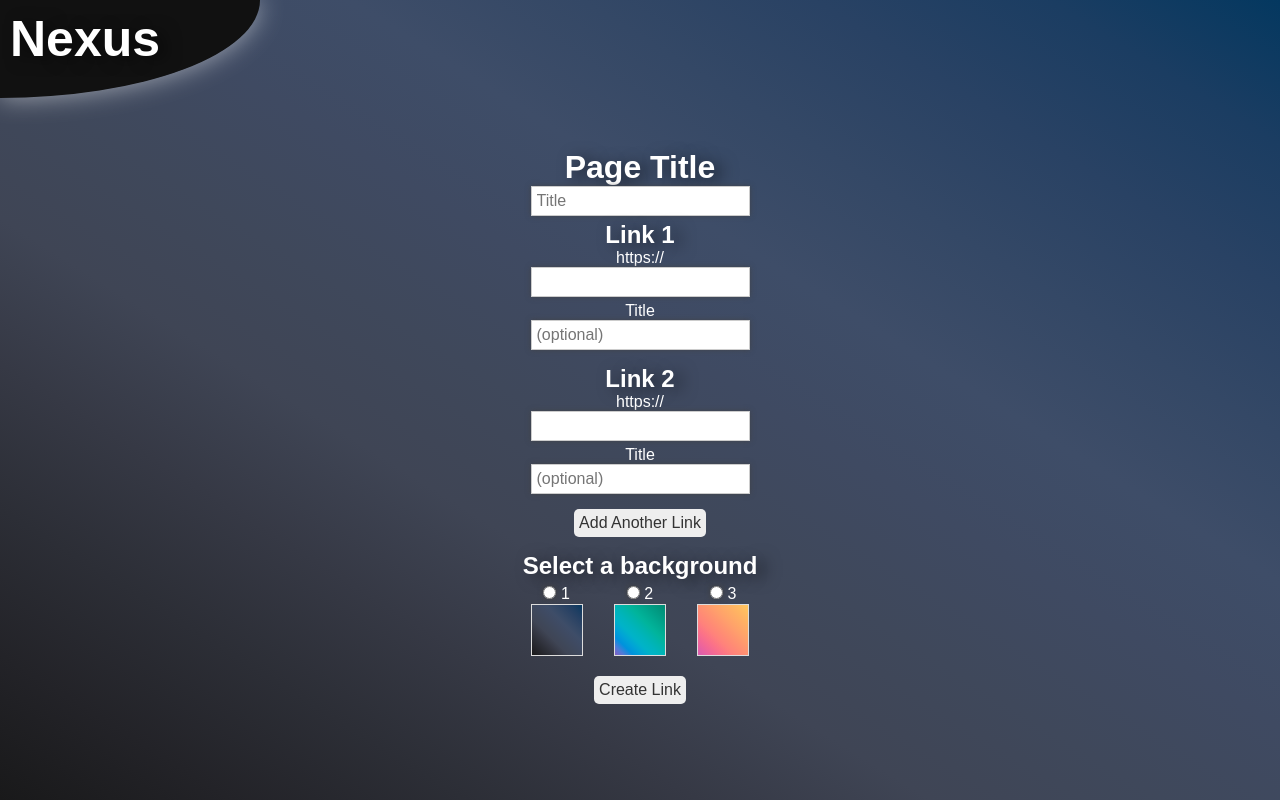
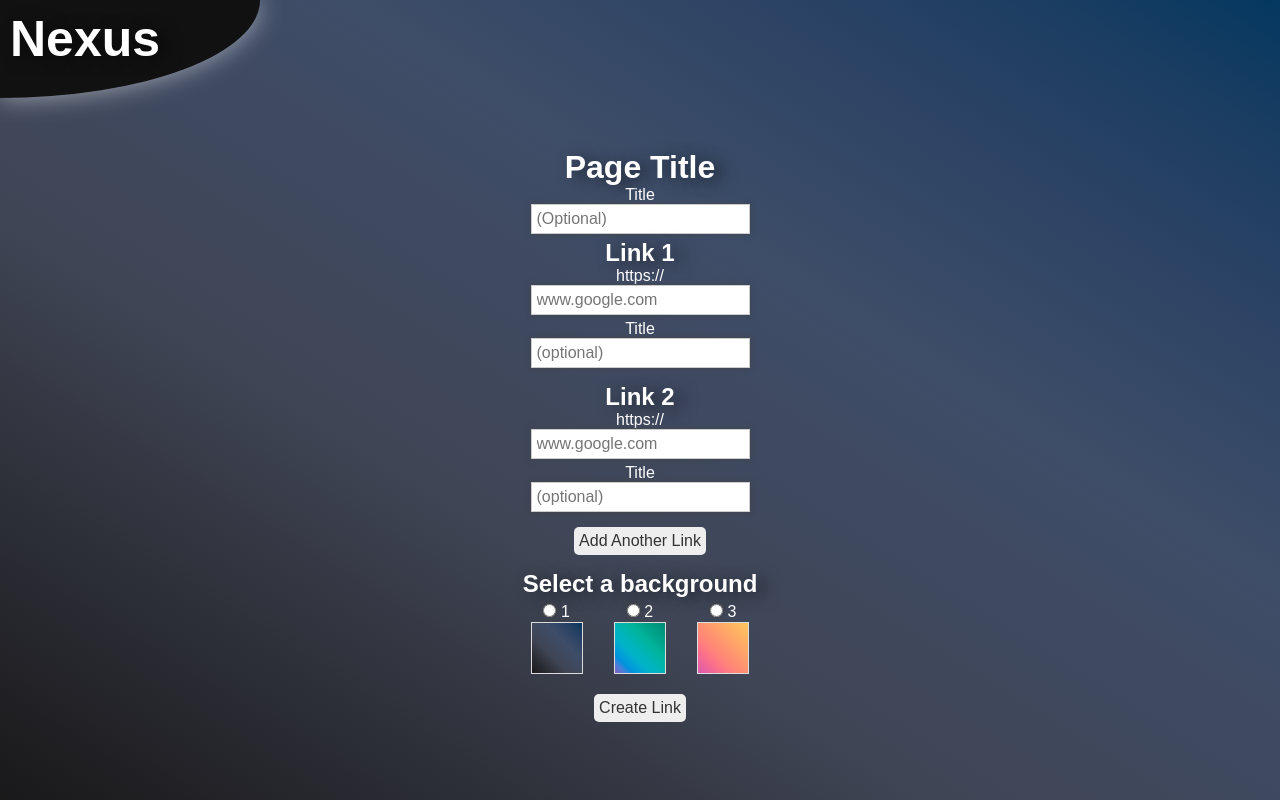
Before and after one commit to PhilippeRoemer/Nexus, a React (Create React App) app: page / in a window 1280 px wide. Built offline with nearby package versions, Linux system fonts and the light colour scheme.

Commit message:
Input fields are hidden once a genereated link is created

```diff
--- a/src/Pages/Home.js
+++ b/src/Pages/Home.js
@@ -8,6 +8,7 @@ function Home() {
     const [randomURL, setRandomURL] = useState(null);
     const [pageTitle, setPageTitle] = useState("");
     const [selectedBackground, setSelectedBackground] = useState("1");
+    const [linkGenerated, setLinkGenerated] = useState(false);
 
     const [linkList, setLinkList] = useState([
         { link: "", title: "" },
@@ -22,6 +23,7 @@ function Home() {
         await addDoc(linkCollectionRef, { linkList });
 
         setRandomURL(linkID);
+        setLinkGenerated(true);
     };
 
     const addNewLink = () => {
@@ -54,9 +56,16 @@ function Home() {
                 <h1 className="logo">Nexus</h1>
             </div>
             <div className="linkContainer">
+                {linkGenerated === false ? (
+                    <>
                         <div className="titleContainer">
                             <h1>Page Title</h1>
-                    <input type="text" placeholder="Title" onChange={(e) => setPageTitle(e.target.value)} />
+                            <div className="titleInputContainer">
+                                <div className="prependInput">
+                                    <span>Title</span>
+                                </div>
+                                <input type="text" placeholder="(Optional)" onChange={(e) => setPageTitle(e.target.value)} />
+                            </div>
                         </div>
                         {linkList.map((singleList, index) => (
                             <div key={index}>
@@ -67,7 +76,7 @@ function Home() {
                                             <div className="prependInput">
                                                 <span>https://</span>
                                             </div>
-                                    <input name="link" id="link" type="text" value={singleList.link} onChange={(e) => URLchange(e, index)} /> {/*  </div> */}
+                                            <input name="link" id="link" type="text" placeholder="www.google.com" value={singleList.link} onChange={(e) => URLchange(e, index)} />
                                         </div>
 
                                         <div className="titleInputContainer">
@@ -118,6 +127,31 @@ function Home() {
                         <div onClick={URL_Generator} className="button">
                             Create Link
                         </div>
+                    </>
+                ) : (
+                    <>
+                        <h1>{pageTitle}</h1>
+                        {linkList.map((test, index) => (
+                            <div key={index}>
+                                <h2>Link {index + 1}</h2>
+                                <div className="inputContainer">
+                                    <div>
+                                        <div className="linkInputContainer">
+                                            <p>Link: {test.link}</p>
+                                        </div>
+
+                                        <div className="titleInputContainer">
+                                            <p>Title: {test.title}</p>
+                                        </div>
+                                    </div>
+                                </div>
+                            </div>
+                        ))}
+                        <h2>Background</h2>
+                        <div className={"backgroundContainer backgroundColor" + selectedBackground}></div>
+                    </>
+                )}
+
                 {randomURL !== null ? (
                     <div className="generatedURLContainer">
                         <a href={"http://localhost:3000/" + randomURL} target="_blank" rel="noreferrer">
```
Lines whose indentation alone changed are shown as unchanged.
